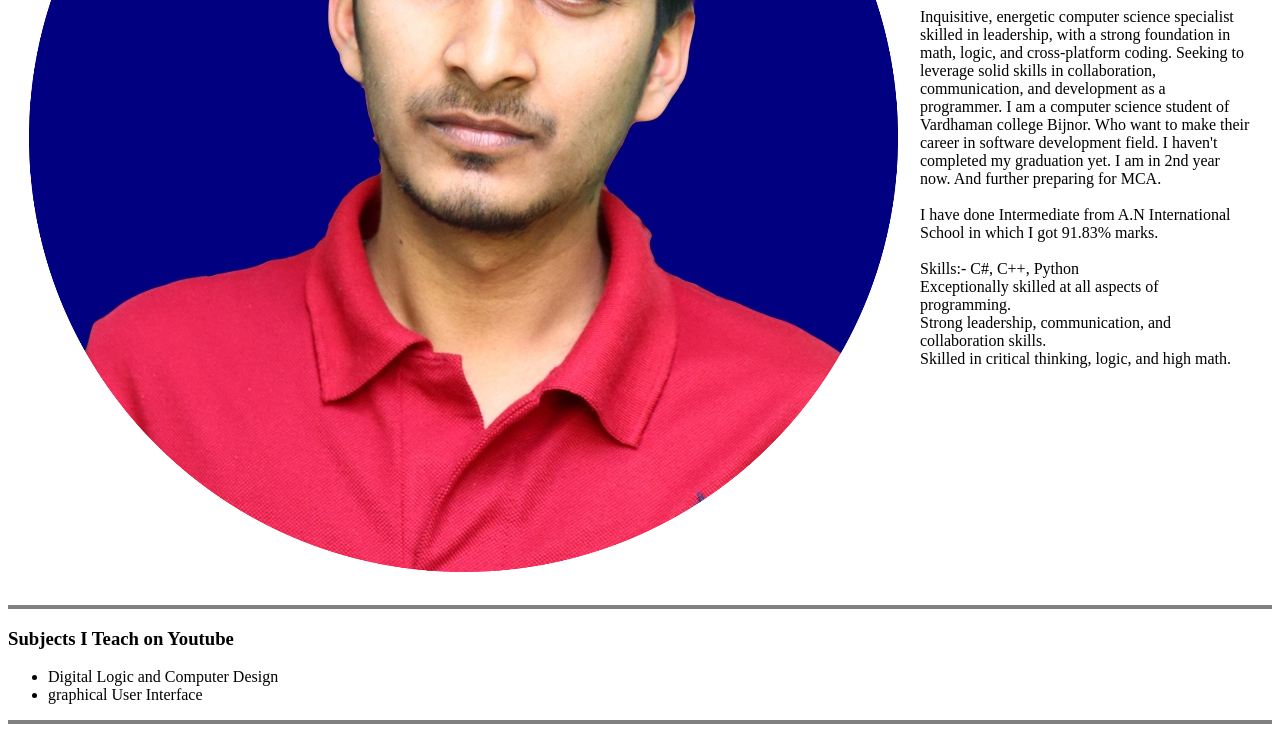
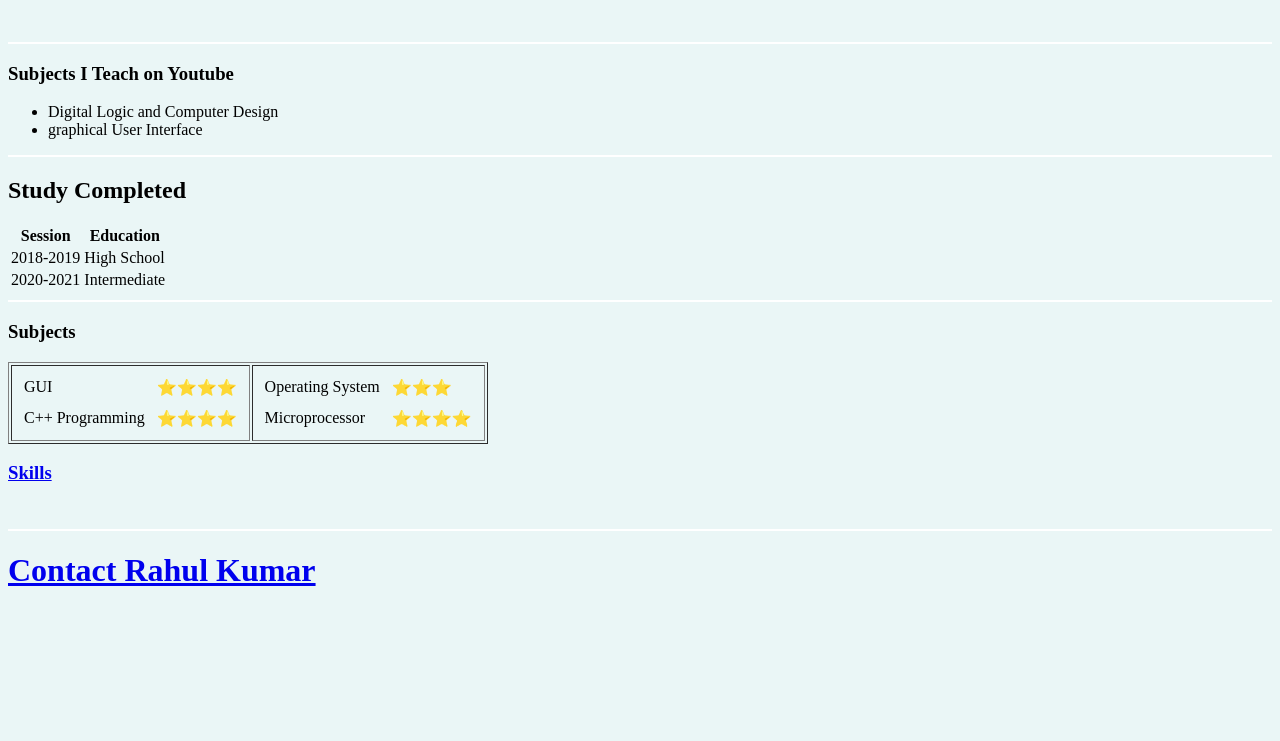
Before and after one commit to R0ahulkd/CV, a plain HTML site: page index.html in a window 1280 px wide. Shown: the part 326-1067 px from the top of the page. After the commit the page ends 937 px from the top, so only its background shows below. Drawn offline with Linux system fonts and the light colour scheme.

Commit message:
Update index.html

```diff
--- a/index.html
+++ b/index.html
@@ -3,12 +3,24 @@
     <head>
         <meta charset="UTF-8">
         <title>😃 Rahul Kumar Site</title>
+
+<style>
+    body {
+        background-color: #EAF6F6;
+    }
+    hr {
+        background-color: white;
+        border-style: none;
+        height: 2px;
+    }
+</style>
+
     </head>
 
     <body>
         <table cellspacing="20">
             <tr>
-            <td><img src="Rahul.jpg" alt="Rahul Kumar Profile Picture"></td>
+            <td><img src="images/Rahul.png" alt="Rahul Kumar Profile Picture"></td>
             <td><h1>Rahul Kumar</h1>
                 <p><em>Student of <strong><a href="http://www.vcb.ac.in/">Vardhaman College Bijnor</a></strong>.</em></p>
                 <p>Inquisitive, energetic computer science specialist skilled in leadership, with a strong foundation in math, logic, and cross-platform coding. Seeking to leverage solid skills in collaboration, communication, and development as a programmer.
@@ -24,14 +36,14 @@
                     Skilled in critical thinking, logic, and high math.<br></p></td>
                 </tr>
                 </table>
-            <hr noshade size="4">
+            <hr>
             <h3>Subjects I Teach on Youtube</h3>
 
             <ul>
                 <li>Digital Logic and Computer Design</li>
                 <li>graphical User Interface</li>
             </ul>
-            <hr noshade size="4">
+            <hr>
             <h2>Study Completed</h2>
             <table>
                 <thead>
@@ -51,7 +63,7 @@
                 </tr>
                 </tbody>
             </table>
-            <hr noshade size="4">
+            <hr>
             <h3>Subjects</h3>
 
             <table border="1">
@@ -85,7 +97,7 @@
 
             <h3><a href="skills.html">Skills</a></h3>
             <br>
-            <hr noshade size="4">
+            <hr>
             <h1><a href="contact.html">Contact Rahul Kumar</a></h1>
     </body>
 </html>
```
